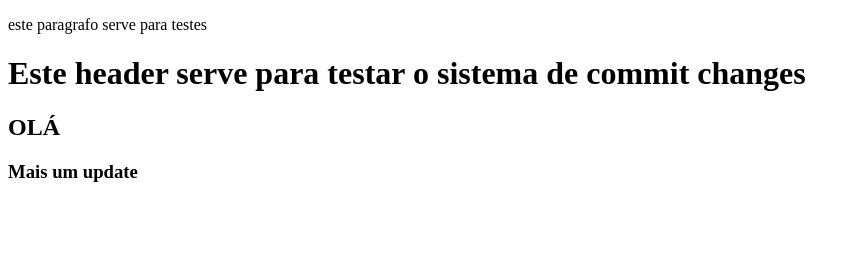
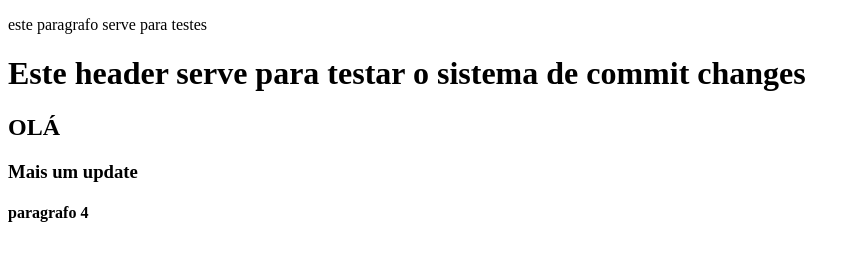
Before and after one commit to bitTiaguitos/repos_2024-25, a plain HTML site: page newhtml.html in a window 1280 px wide. Shown: the whole page, without its empty margins (0-860 px from the left). Drawn offline with Linux system fonts and the light colour scheme.

Commit message:
paragrafo 4

```diff
--- a/newhtml.html
+++ b/newhtml.html
@@ -3,3 +3,4 @@
  <h1>Este header serve para testar o sistema de commit changes</h1>
  <h2>OLÁ</h2>
  <h3>Mais um update</h3>
+ <h4>paragrafo 4</h4>
```
